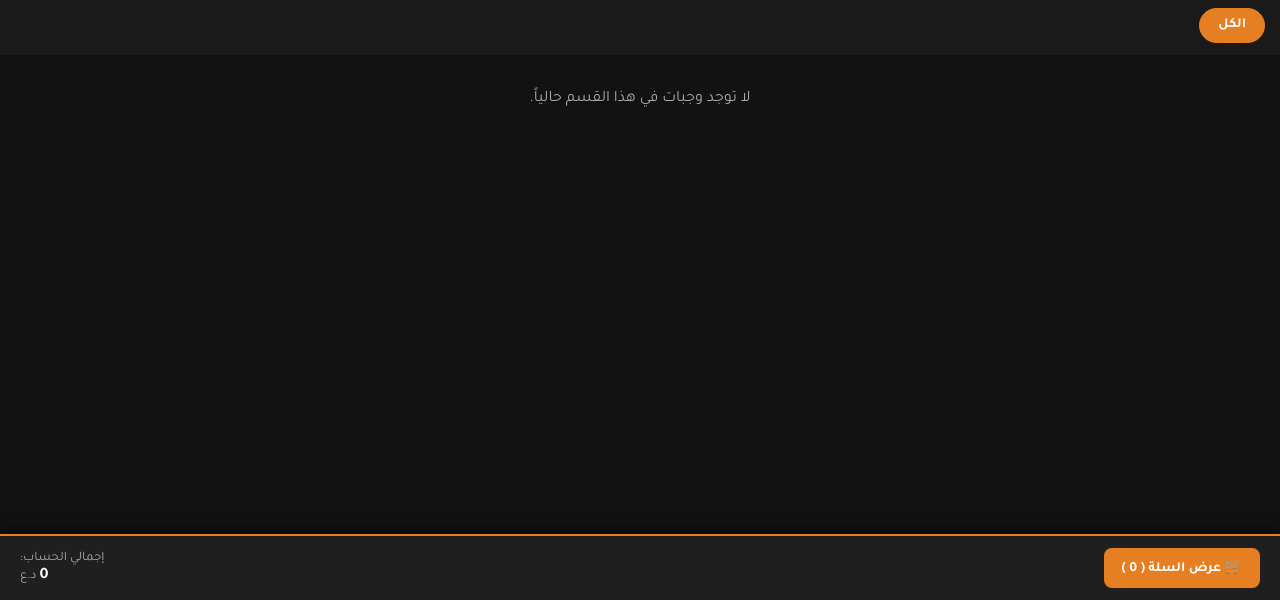
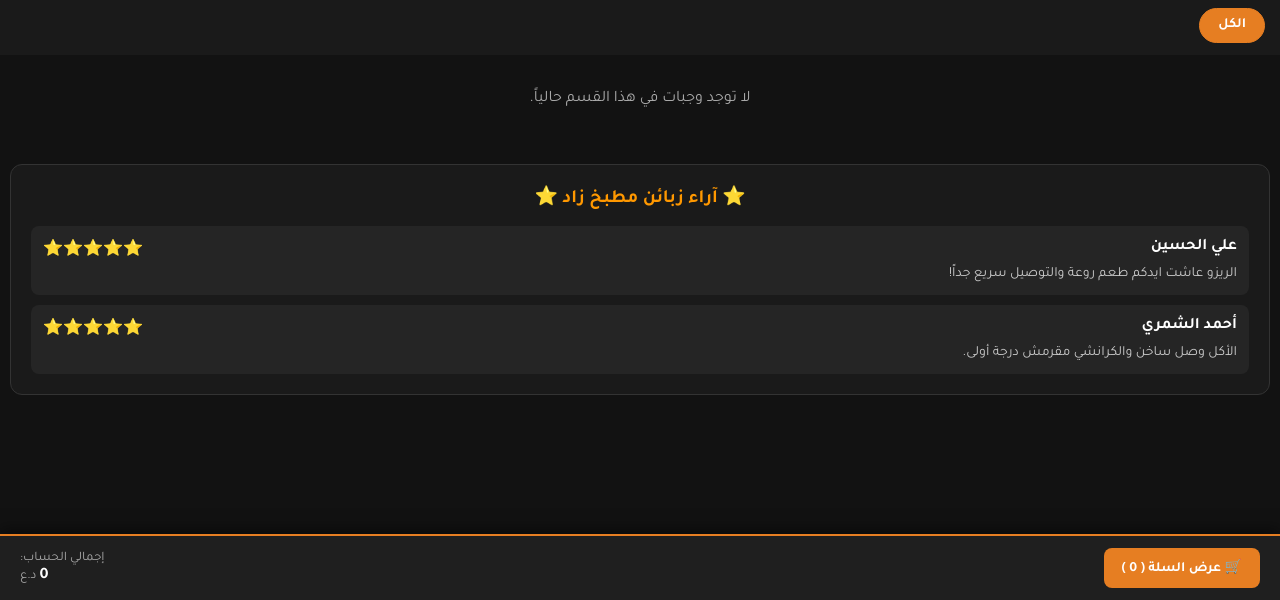
Before and after one commit to abdluamedrrtt-lang/zid, a plain HTML site: page index.html in a window 1280 px wide. Shown: the part 200-800 px from the top of the page. Drawn offline with Linux system fonts and the light colour scheme.

Commit message:
Update index.html

```diff
--- a/index.html
+++ b/index.html
@@ -12,7 +12,6 @@
     <!-- الهيدر واللوجو -->
     <header class="header">
         <div class="logo-container">
-            <!-- ضع هنا رابط صورة اللوجو المخصص للمطبخ -->
             <img src="logo.png" alt="مطبخ زاد" class="logo-img">
             <h1>مطبخ زاد</h1>
             <p>ريزو • كرسبي • برغر • غداء عراقي</p>
@@ -28,6 +27,31 @@
     <main class="menu-container" id="menu-container">
         <!-- يتم تحميل الوجبات هنا عبر JavaScript -->
     </main>
+
+    <!-- قسم آراء وتقييمات الزبائن -->
+    <section class="reviews-section" style="padding: 20px; background: #1a1a1a; margin: 20px 10px 80px 10px; border-radius: 12px; border: 1px solid #333;">
+        <h3 style="color: #ff9800; text-align: center; margin-bottom: 15px;">⭐ آراء زبائن مطبخ زاد ⭐</h3>
+
+        <div class="reviews-container" style="display: flex; flex-direction: column; gap: 10px;">
+            <!-- تقييم 1 -->
+            <div class="review-card" style="background: #252525; padding: 12px; border-radius: 8px;">
+                <div style="display: flex; justify-content: space-between; margin-bottom: 5px;">
+                    <strong style="color: #fff;">علي الحسين</strong>
+                    <span style="color: #ffc107;">⭐⭐⭐⭐⭐</span>
+                </div>
+                <p style="color: #ccc; font-size: 14px; margin: 0;">الريزو عاشت ايدكم طعم روعة والتوصيل سريع جداً!</p>
+            </div>
+
+            <!-- تقييم 2 -->
+            <div class="review-card" style="background: #252525; padding: 12px; border-radius: 8px;">
+                <div style="display: flex; justify-content: space-between; margin-bottom: 5px;">
+                    <strong style="color: #fff;">أحمد الشمري</strong>
+                    <span style="color: #ffc107;">⭐⭐⭐⭐⭐</span>
+                </div>
+                <p style="color: #ccc; font-size: 14px; margin: 0;">الأكل وصل ساخن والكرانشي مقرمش درجة أولى.</p>
+            </div>
+        </div>
+    </section>
 
     <!-- شريط السلة السفلي -->
     <div class="cart-bar" onclick="openCartModal()">
```
